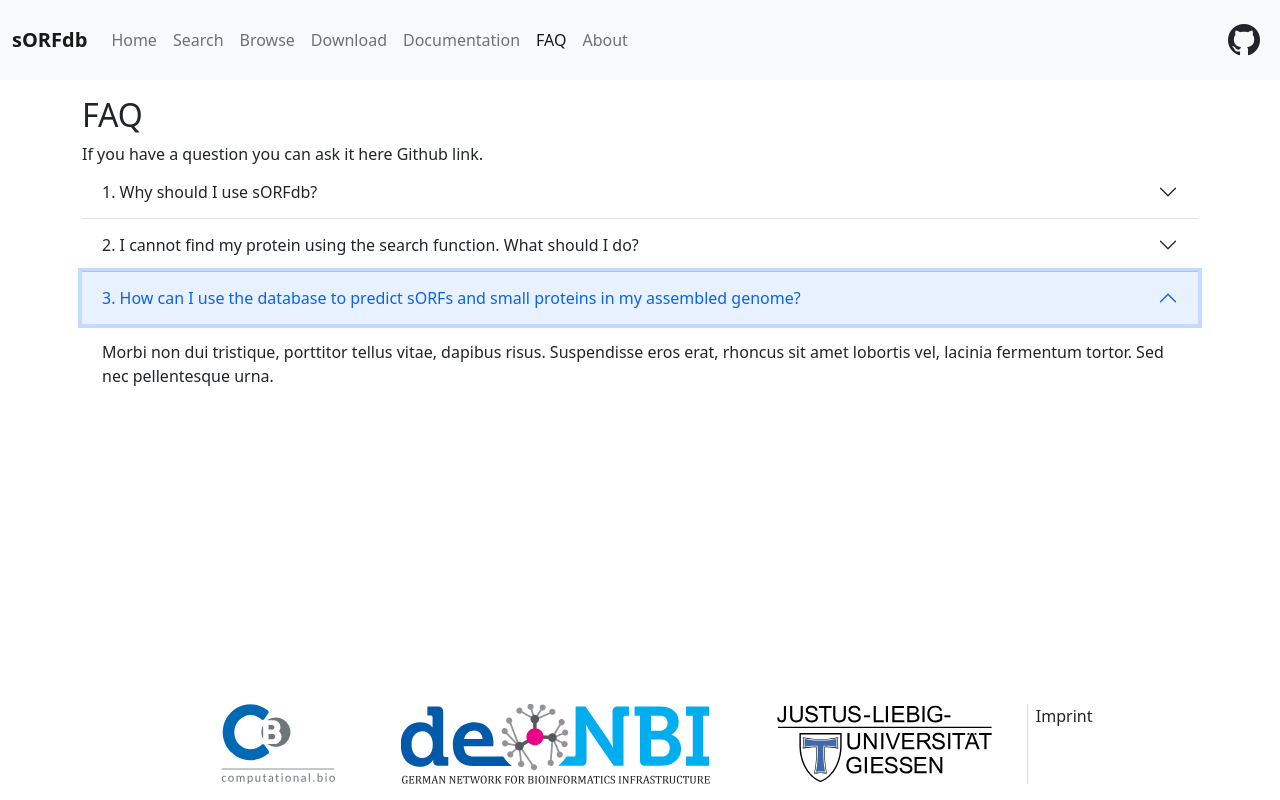
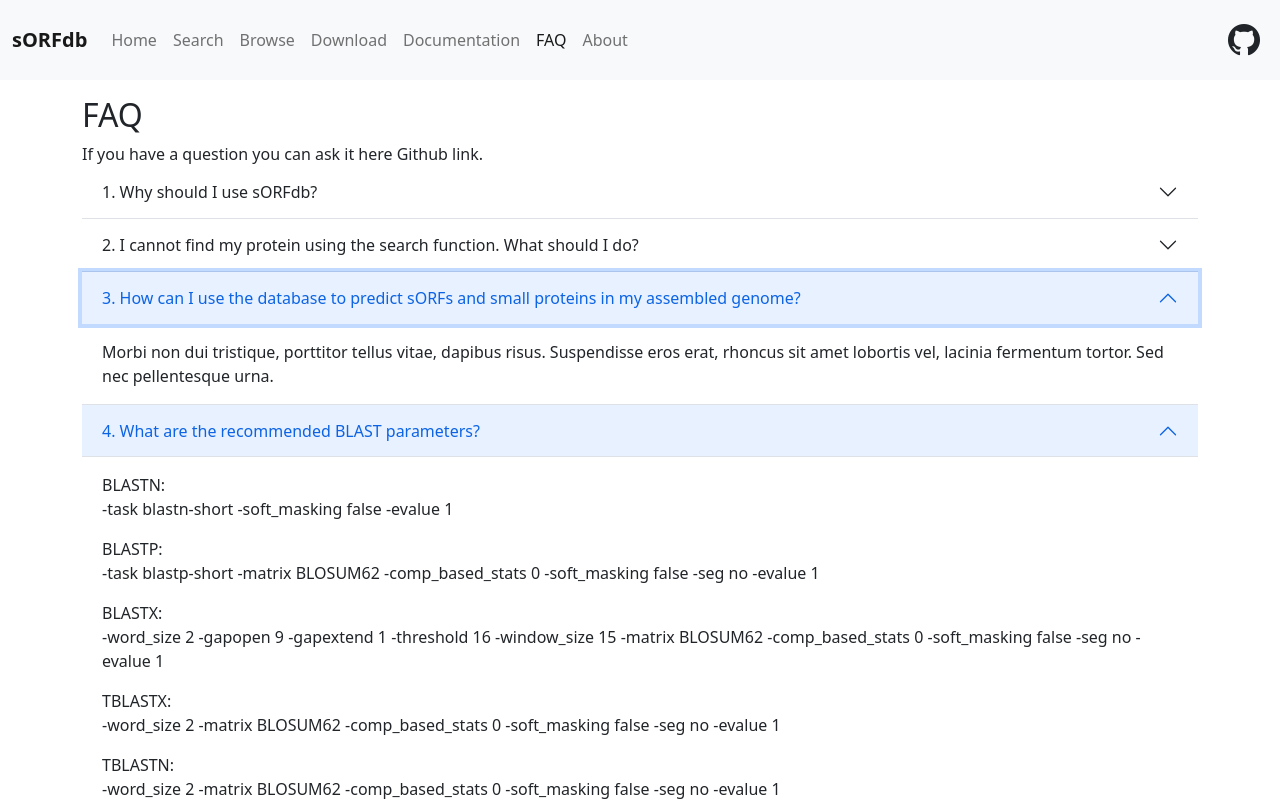
Before and after one commit to jhahnfeld/sorfdb-web, a Vue app: page /faq in a window 1280 px wide. Both pictures are taken after a click on the button 640 px from the left and 378 px from the top of the page. Shown: the top 800 px of the page. Built offline with nearby package versions, Linux system fonts and the light colour scheme.

Commit message:
Add BLAST parameter recommendations

```diff
--- a/src/views/FaqView.vue
+++ b/src/views/FaqView.vue
@@ -1,4 +1,4 @@
-<script setup  lang="ts"></script>
+<script setup lang="ts"></script>
 
 <template>
   <div class="page-body flex-grow-1 container">
@@ -7,37 +7,129 @@
     <div class="accordion accordion-flush" id="accordionExample">
       <div class="accordion-item">
         <h2 class="accordion-header" id="headingOne">
-                <button class="accordion-button" type="button" data-bs-toggle="collapse" data-bs-target="#collapseOne" aria-expanded="true" aria-controls="collapseOne">
+          <button
+            class="accordion-button"
+            type="button"
+            data-bs-toggle="collapse"
+            data-bs-target="#collapseOne"
+            aria-expanded="true"
+            aria-controls="collapseOne"
+          >
             1. Why should I use sORFdb?
           </button>
         </h2>
-                <div id="collapseOne" class="accordion-collapse collapse show" aria-labelledby="headingOne" data-bs-parent="#accordionExample">
+        <div
+          id="collapseOne"
+          class="accordion-collapse collapse show"
+          aria-labelledby="headingOne"
+          data-bs-parent="#accordionExample"
+        >
           <div class="accordion-body">
-                    Morbi non dui tristique, porttitor tellus vitae, dapibus risus. Suspendisse eros erat, rhoncus sit amet lobortis vel, lacinia fermentum tortor. Sed nec pellentesque urna.
+            Morbi non dui tristique, porttitor tellus vitae, dapibus risus.
+            Suspendisse eros erat, rhoncus sit amet lobortis vel, lacinia
+            fermentum tortor. Sed nec pellentesque urna.
           </div>
         </div>
       </div>
       <div class="accordion-item">
         <h2 class="accordion-header" id="headingTwo">
-                <button class="accordion-button collapsed" type="button" data-bs-toggle="collapse" data-bs-target="#collapseTwo" aria-expanded="false" aria-controls="collapseTwo">
-                    2. I cannot find my protein using the search function. What should I do?
+          <button
+            class="accordion-button collapsed"
+            type="button"
+            data-bs-toggle="collapse"
+            data-bs-target="#collapseTwo"
+            aria-expanded="false"
+            aria-controls="collapseTwo"
+          >
+            2. I cannot find my protein using the search function. What should I
+            do?
           </button>
         </h2>
-                <div id="collapseTwo" class="accordion-collapse collapse" aria-labelledby="headingTwo" data-bs-parent="#accordionExample">
+        <div
+          id="collapseTwo"
+          class="accordion-collapse collapse"
+          aria-labelledby="headingTwo"
+          data-bs-parent="#accordionExample"
+        >
           <div class="accordion-body">
-                    Morbi non dui tristique, porttitor tellus vitae, dapibus risus. Suspendisse eros erat, rhoncus sit amet lobortis vel, lacinia fermentum tortor. Sed nec pellentesque urna.
+            Morbi non dui tristique, porttitor tellus vitae, dapibus risus.
+            Suspendisse eros erat, rhoncus sit amet lobortis vel, lacinia
+            fermentum tortor. Sed nec pellentesque urna.
           </div>
         </div>
       </div>
       <div class="accordion-item">
         <h2 class="accordion-header" id="headingThree">
-                <button class="accordion-button collapsed" type="button" data-bs-toggle="collapse" data-bs-target="#collapseThree" aria-expanded="false" aria-controls="collapseThree">
-                    3. How can I use the database to predict sORFs and small proteins in my assembled genome?
+          <button
+            class="accordion-button collapsed"
+            type="button"
+            data-bs-toggle="collapse"
+            data-bs-target="#collapseThree"
+            aria-expanded="false"
+            aria-controls="collapseThree"
+          >
+            3. How can I use the database to predict sORFs and small proteins in
+            my assembled genome?
           </button>
         </h2>
-                <div id="collapseThree" class="accordion-collapse collapse" aria-labelledby="headingThree" data-bs-parent="#accordionExample">
+        <div
+          id="collapseThree"
+          class="accordion-collapse collapse"
+          aria-labelledby="headingThree"
+          data-bs-parent="#accordionExample"
+        >
           <div class="accordion-body">
-                    Morbi non dui tristique, porttitor tellus vitae, dapibus risus. Suspendisse eros erat, rhoncus sit amet lobortis vel, lacinia fermentum tortor. Sed nec pellentesque urna.
+            Morbi non dui tristique, porttitor tellus vitae, dapibus risus.
+            Suspendisse eros erat, rhoncus sit amet lobortis vel, lacinia
+            fermentum tortor. Sed nec pellentesque urna.
+          </div>
+        </div>
+      </div>
+      <div class="accordion-item">
+        <h2 class="accordion-header" id="headingThree">
+          <button
+            class="accordion-button collapsed"
+            type="button"
+            data-bs-toggle="collapse"
+            data-bs-target="#collapseThree"
+            aria-expanded="false"
+            aria-controls="collapseThree"
+          >
+            4. What are the recommended BLAST parameters?
+          </button>
+        </h2>
+        <div
+          id="collapseThree"
+          class="accordion-collapse collapse"
+          aria-labelledby="headingThree"
+          data-bs-parent="#accordionExample"
+        >
+          <div class="accordion-body">
+            BLASTN:
+            <p style="monospace">
+              -task blastn-short -soft_masking false -evalue 1
+            </p>
+            BLASTP:
+            <p style="monospace">
+              -task blastp-short -matrix BLOSUM62 -comp_based_stats 0
+              -soft_masking false -seg no -evalue 1
+            </p>
+            BLASTX:
+            <p style="monospace">
+              -word_size 2 -gapopen 9 -gapextend 1 -threshold 16 -window_size 15
+              -matrix BLOSUM62 -comp_based_stats 0 -soft_masking false -seg no
+              -evalue 1
+            </p>
+            TBLASTX:
+            <p style="monospace">
+              -word_size 2 -matrix BLOSUM62 -comp_based_stats 0 -soft_masking
+              false -seg no -evalue 1
+            </p>
+            TBLASTN:
+            <p style="monospace">
+              -word_size 2 -matrix BLOSUM62 -comp_based_stats 0 -soft_masking
+              false -seg no -evalue 1
+            </p>
           </div>
         </div>
       </div>
```
Lines whose indentation alone changed are shown as unchanged.
